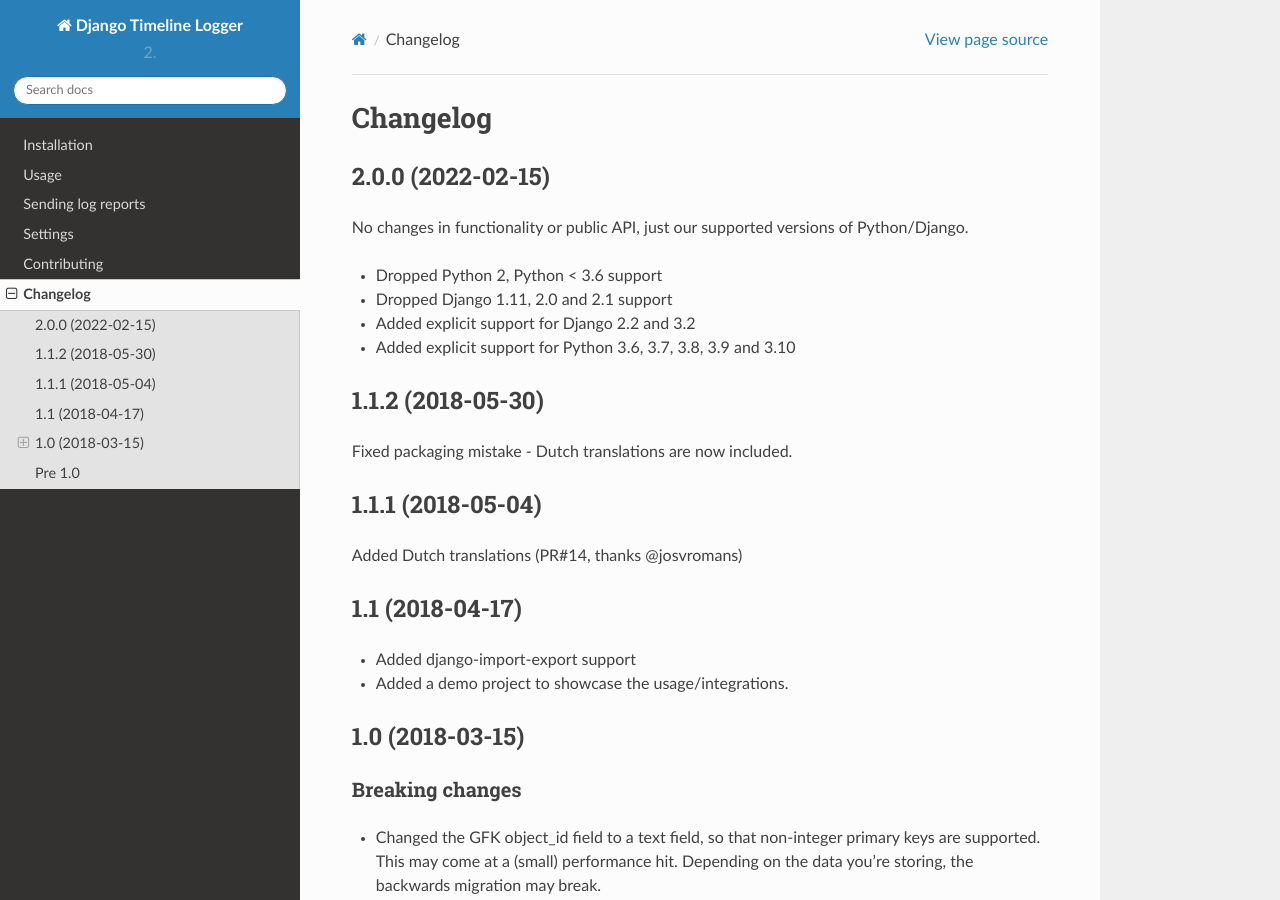
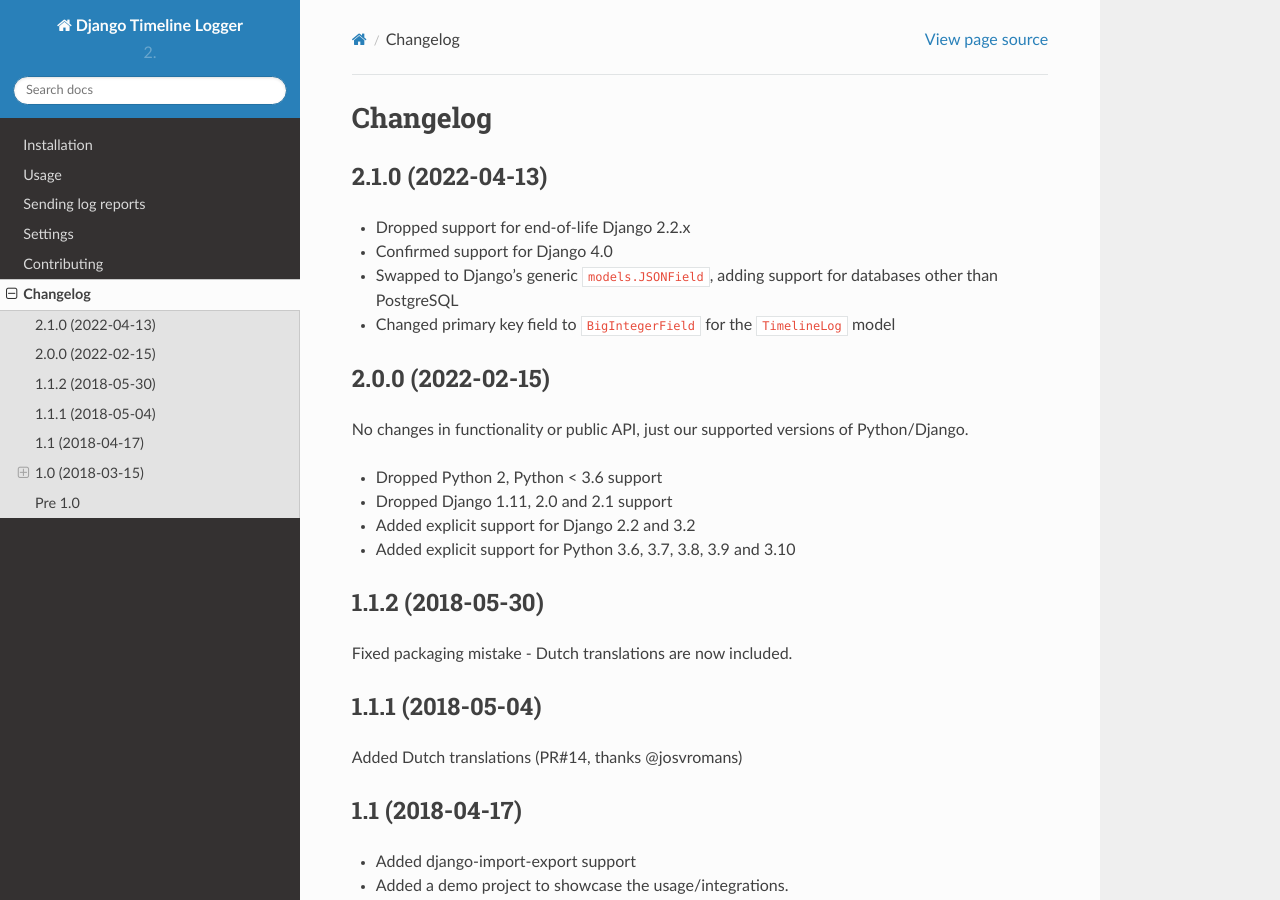
Before and after one commit to maykinmedia/django-timeline-logger, a Sphinx documentation site: the page built from docs/changelog.rst, in a window 1280 px wide and 900 px high. Built offline with Sphinx 7.4.7 and the Read the Docs theme 2.0.0, drawn with Linux system fonts in a browser that asks for light colours.

Commit message:
:pencil: Update changelog

```diff
--- a/docs/changelog.rst
+++ b/docs/changelog.rst
@@ -1,6 +1,15 @@
 =========
 Changelog
 =========
+
+2.1.0 (2022-04-13)
+==================
+
+* Dropped support for end-of-life Django 2.2.x
+* Confirmed support for Django 4.0
+* Swapped to Django's generic ``models.JSONField``, adding support for databases other
+  than PostgreSQL
+* Changed primary key field to ``BigIntegerField`` for the ``TimelineLog`` model
 
 2.0.0 (2022-02-15)
 ==================
```
